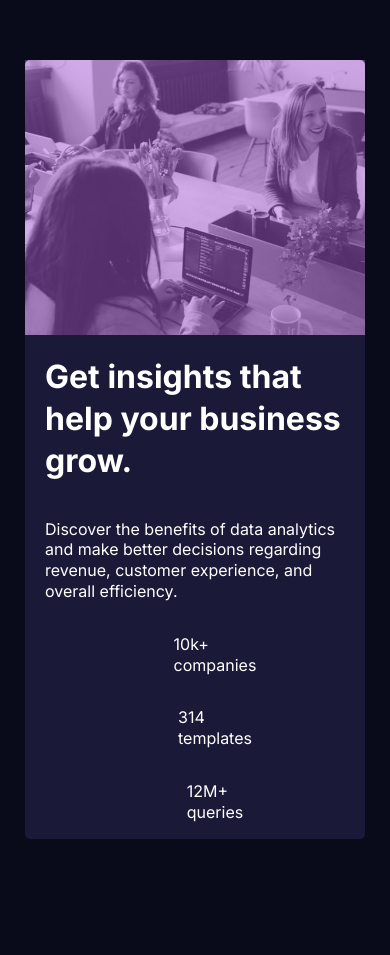
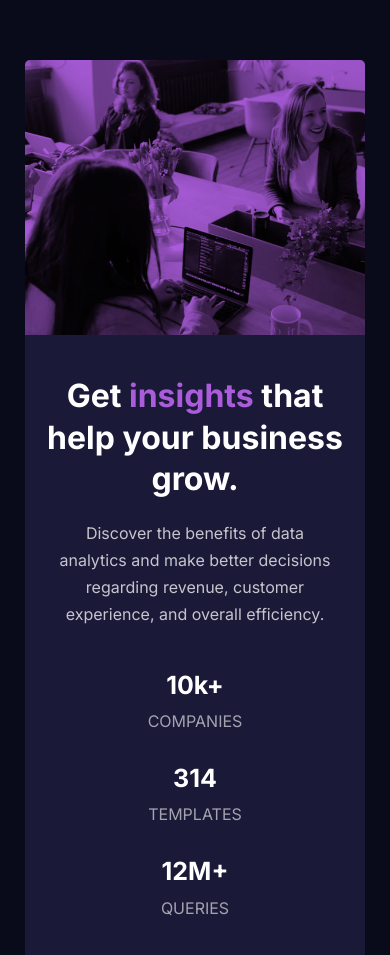
Before and after one commit to Bayoura/stats-preview-card-component, a plain HTML site: page index.html in a window 390 px wide. Shown: the top 955 px of the page. Before the commit the page ends 899 px from the top, so only its background shows below. Drawn offline with Linux system fonts and the light colour scheme.

Commit message:
Add violet tint with background-blend-mode. Apply colours and align text correctly. Mobile version almost finished.

```diff
--- a/css/main.css
+++ b/css/main.css
@@ -1,7 +1,8 @@
 @import "variables.css";
 
-html {
-    font-size: 100%;
+* {
+    margin: 0;
+    padding: 0;
     box-sizing: border-box;
 }
 
@@ -9,14 +10,11 @@ body {
     background-color: var(--color-darkblue);
     color: var(--color-white);
     font-family: 'Inter', sans-serif;
-    font-size: var(--font);
-    margin: 0;
-    padding: 0;
+    font-size: var(--font-size);
     line-height: 1.3;
 }
 
 #card {
-
     border-radius: 5px;
     background-color: var(--color-blue);
     margin: 60px auto;
@@ -26,31 +24,32 @@ body {
 
 #img {
     background-image: url(../images/image-header-mobile.jpg);
+    background-color: var(--color-violet);
+    background-blend-mode: multiply;
     background-size: cover;
     background-repeat: no-repeat;
     border-radius: 5px 5px 0 0;
     height: 275px;
-    position: relative;
-}
-
-#img:after {
-    position: absolute;
-    height: 100%;
-    width: 100%;
-    background-color: rgba(170, 92, 219, 0.486);
-    top: 0;
-  	left: 0;
-  	display: block;
-    content: "";
 }
 
 #text-container {
     max-width: 300px;
     margin: 0 auto;
-    display: flex;
-    flex-direction: column;
-    align-items: center;
-    justify-content: center;
+    text-align: center;
+}
+
+#text-container>h1 {
+    margin: 40px 0 20px 0;
+}
+
+#text-container>p {
+    color: var(--color-transp-white);
+    line-height: 1.7;
+    margin: 0 10px;
+}
+
+h1>span {
+    color: var(--color-violet);
 }
 
 ul {
@@ -58,9 +57,28 @@ ul {
 }
 
 #info-container {
+    margin-top: 30px;
+    padding-bottom: 20px;
+}
+
+.info-package {
+    padding: 10px;
+}
+
+.info-item {
     display: flex;
     flex-direction: column;
     justify-content: center;
     align-items: center;
+}
 
+.stat-heading {
+    font-weight: bold;
+    font-size: 25px;
 }
+
+.stat {
+    color: var(--color-transp-white2);
+    text-transform: uppercase;
+    padding: 10px;
+}
```
